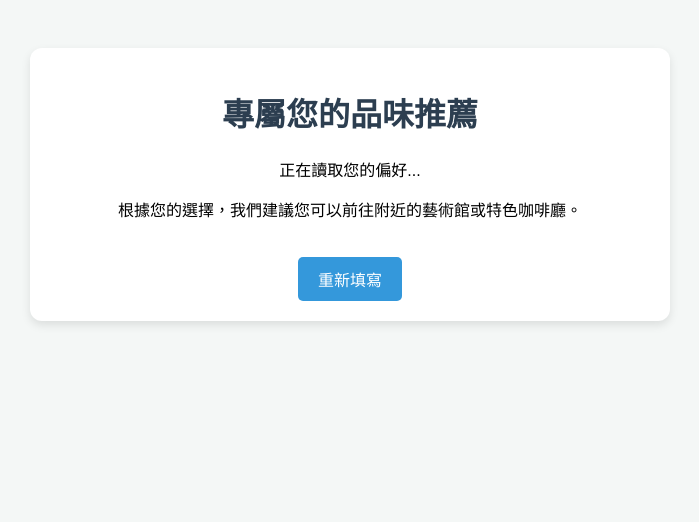
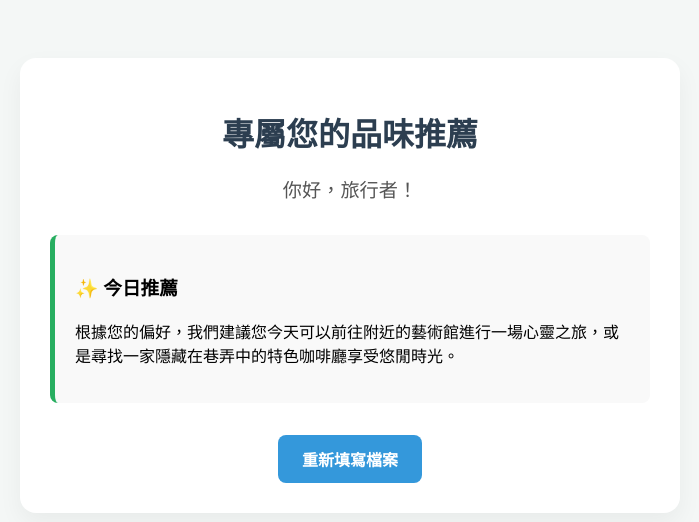
Before and after one commit to ggdadader/moudouken, a website: page public/recommendations.html in a window 1280 px wide. Shown: the whole page, without its empty margins (290-989 px from the left). Drawn offline with Linux system fonts and the light colour scheme.

Commit message:
Fix: Batch repair recommendations.html layout and add styling

```diff
--- a/public/recommendations.html
+++ b/public/recommendations.html
@@ -7,7 +7,7 @@
   <title>品味推薦結果</title>
   <style>
     body {
-      font-family: sans-serif;
+      font-family: 'Segoe UI', Tahoma, Geneva, Verdana, sans-serif;
       background-color: #f4f7f6;
       padding: 20px;
       text-align: center;
@@ -15,25 +15,46 @@
 
     .card {
       background: white;
-      padding: 20px;
-      border-radius: 12px;
-      box-shadow: 0 4px 10px rgba(0, 0, 0, 0.1);
+      padding: 30px;
+      border-radius: 16px;
+      box-shadow: 0 10px 25px rgba(0, 0, 0, 0.05);
       max-width: 600px;
-      margin: 20px auto;
+      margin: 30px auto;
     }
 
     h1 {
       color: #2c3e50;
+      margin-bottom: 0.5rem;
+    }
+
+    .welcome-text {
+      font-size: 1.2rem;
+      color: #555;
+      margin-bottom: 2rem;
+    }
+
+    .recommendation-box {
+      background: #f9f9f9;
+      border-left: 5px solid #27ae60;
+      padding: 20px;
+      text-align: left;
+      border-radius: 8px;
+      margin-bottom: 2rem;
     }
 
     .back-btn {
       display: inline-block;
-      margin-top: 20px;
-      padding: 10px 20px;
+      padding: 12px 24px;
       background: #3498db;
       color: white;
       text-decoration: none;
-      border-radius: 5px;
+      border-radius: 8px;
+      font-weight: bold;
+      transition: background 0.3s;
+    }
+
+    .back-btn:hover {
+      background: #2980b9;
     }
   </style>
 </head>
@@ -41,12 +62,21 @@
 <body>
   <div class="card">
     <h1>專屬您的品味推薦</h1>
-    <p id="welcomeMsg">正在讀取您的偏好...</p>
-    <div id="recommendationList">
-      <p>根據您的選擇，我們建議您可以前往附近的藝術館或特色咖啡廳。</p>
+    <p class="welcome-text">你好，<span id="userName">旅行者</span>！</p>
+
+    <div class="recommendation-box">
+      <h3>✨ 今日推薦</h3>
+      <p>根據您的偏好，我們建議您今天可以前往附近的藝術館進行一場心靈之旅，或是尋找一家隱藏在巷弄中的特色咖啡廳享受悠閒時光。</p>
     </div>
-    <a href="profile_input.html" class="back-btn">重新填寫</a>
+
+    <a href="profile_input.html" class="back-btn">重新填寫檔案</a>
   </div>
+
+  <script type="module">
+    // 這部分原本可以加上讀取 Firestore 資料的邏輯，但為了避免顯示延遲，
+    // 我們這裡先讓頁面能正常顯示排版。
+    console.log("頁面載入完成");
+  </script>
 </body>
 
 </html>
```
